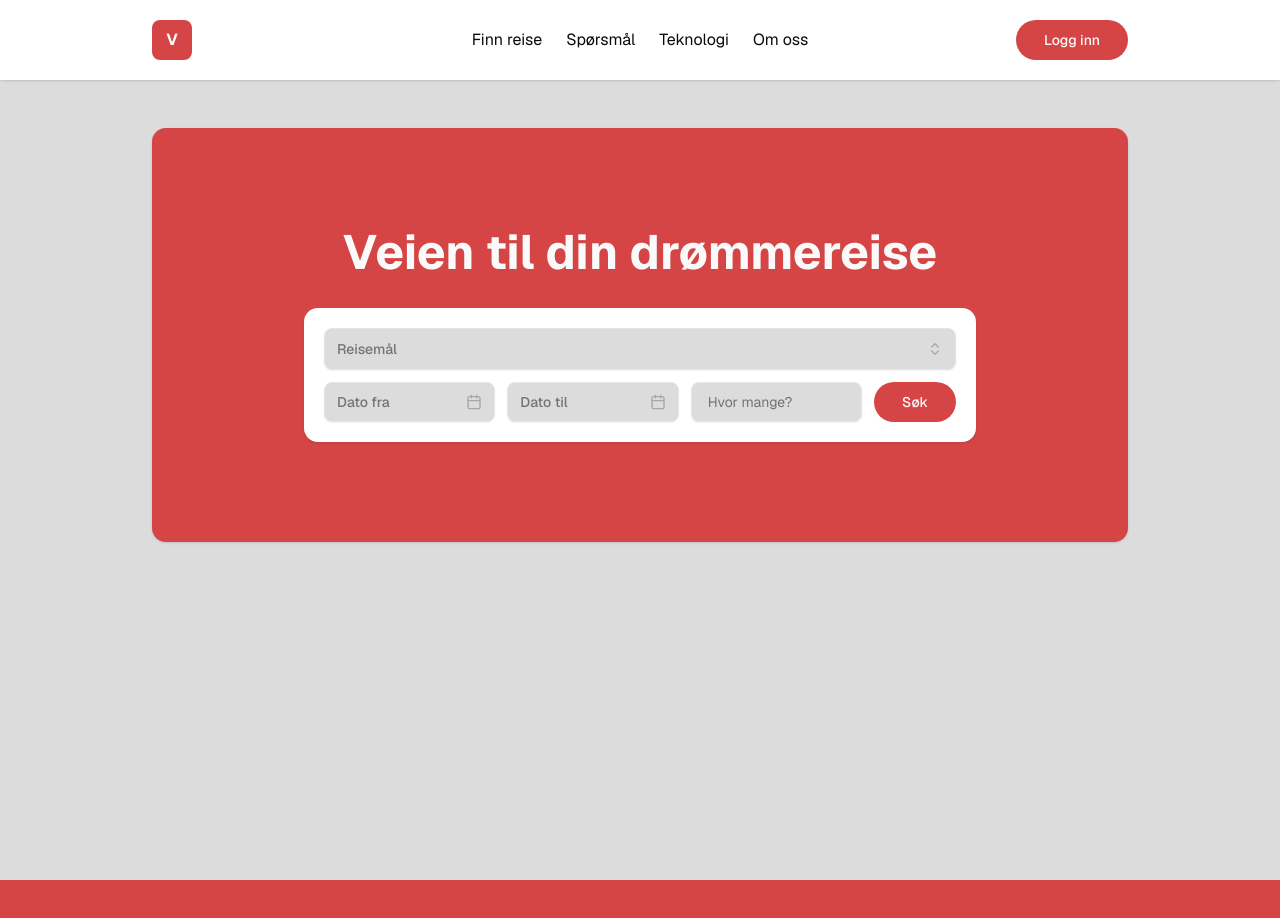
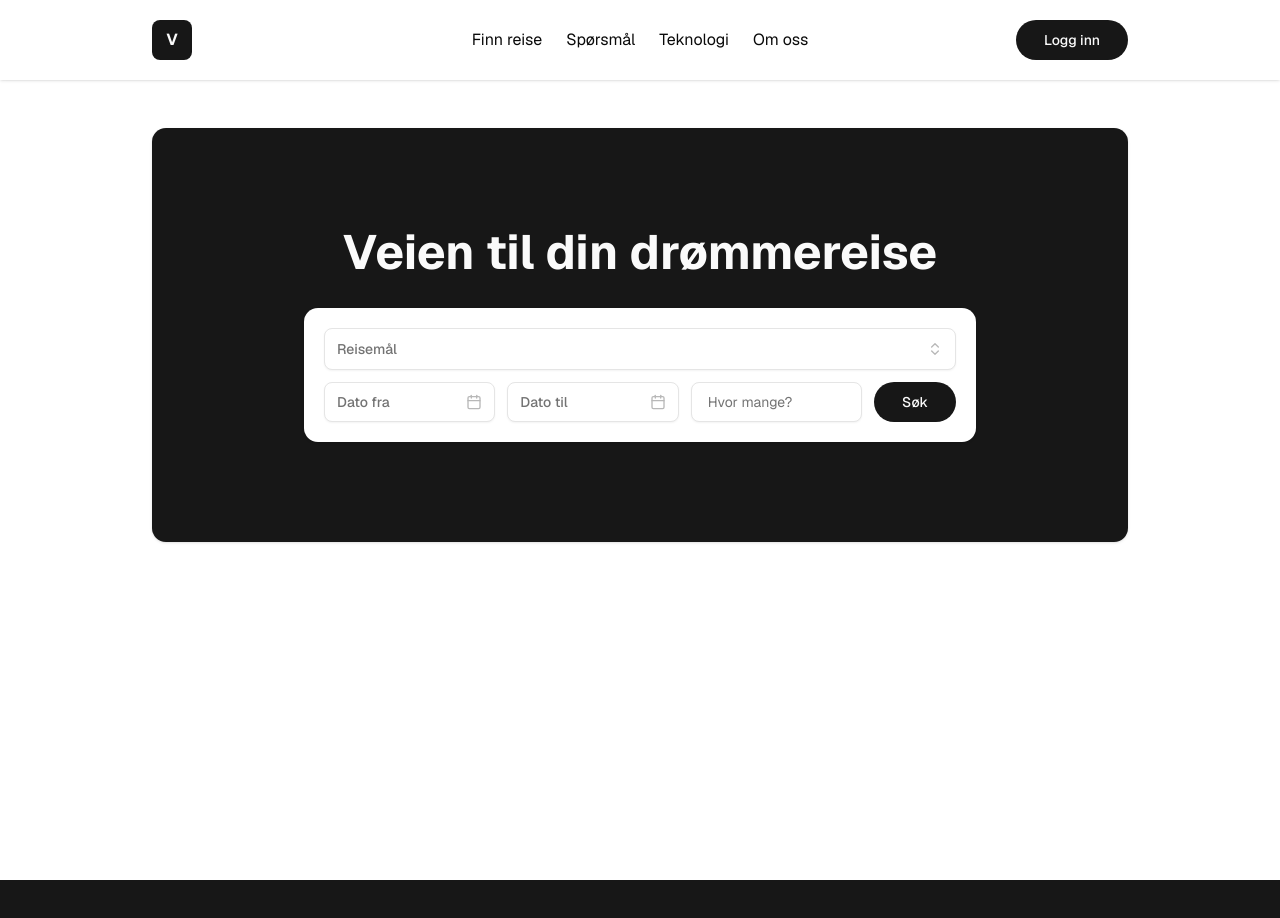
Before and after one commit to Prog2052-gruppe12/ViaMundi, a Next.js app: page / in a window 1280 px wide. Shown: the top 918 px of the page. Built offline with nearby package versions, Linux system fonts and the light colour scheme.

Commit message:
Reverted to default styling

```diff
--- a/src/app/globals.css
+++ b/src/app/globals.css
@@ -44,12 +44,14 @@
 }
 
 :root {
-  --radius: 0.625rem;
+  --radius: 0.65rem;
+  --background: oklch(1 0 0);
+  --foreground: oklch(0.145 0 0);
   --card: oklch(1 0 0);
   --card-foreground: oklch(0.145 0 0);
-  --popover: oklch(1 0 89.876);
+  --popover: oklch(1 0 0);
   --popover-foreground: oklch(0.145 0 0);
-  --primary: oklch(0.597 0.182 24.512);
+  --primary: oklch(0.205 0 0);
   --primary-foreground: oklch(0.985 0 0);
   --secondary: oklch(0.97 0 0);
   --secondary-foreground: oklch(0.205 0 0);
@@ -66,6 +68,7 @@
   --chart-3: oklch(0.398 0.07 227.392);
   --chart-4: oklch(0.828 0.189 84.429);
   --chart-5: oklch(0.769 0.188 70.08);
+  --radius: 0.625rem;
   --sidebar: oklch(0.985 0 0);
   --sidebar-foreground: oklch(0.145 0 0);
   --sidebar-primary: oklch(0.205 0 0);
@@ -74,8 +77,6 @@
   --sidebar-accent-foreground: oklch(0.205 0 0);
   --sidebar-border: oklch(0.922 0 0);
   --sidebar-ring: oklch(0.708 0 0);
-  --background: oklch(0.894 0 89.876);
-  --foreground: oklch(0.145 0 0);
 }
 
 .dark {
@@ -112,6 +113,7 @@
   --sidebar-ring: oklch(0.556 0 0);
 }
 
+
 @layer base {
   * {
     @apply border-border outline-ring/50;
```
